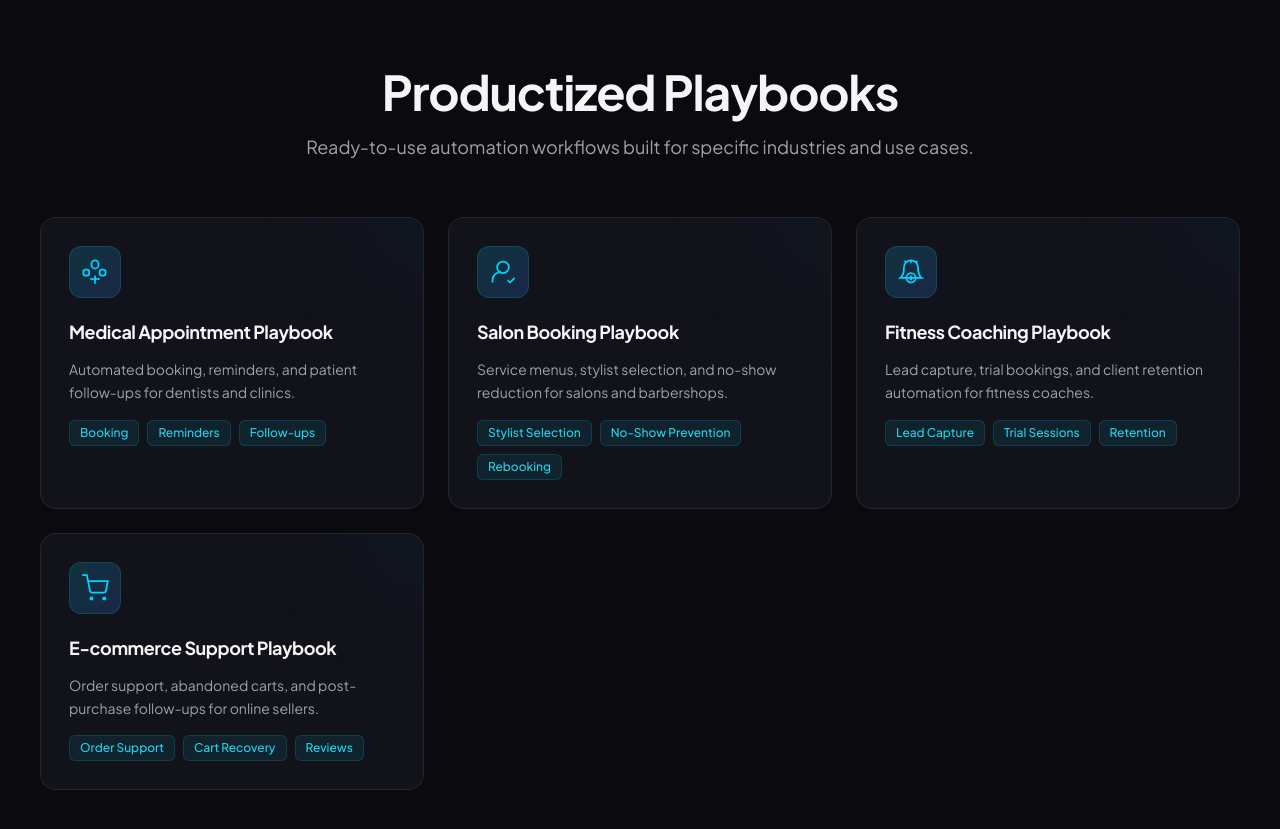
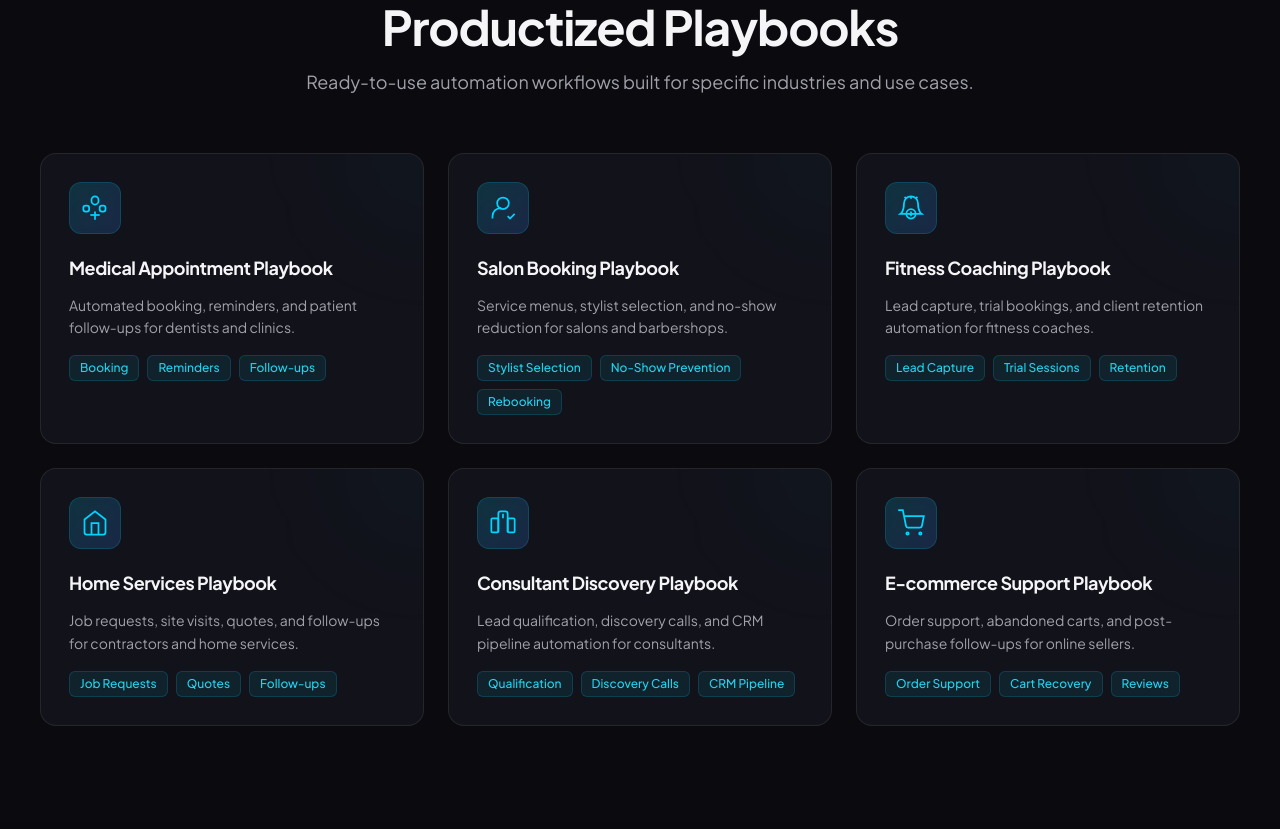
Before and after one commit to rodgnut-svg/zimsaas-website-rodgnutsvg, a website: page index.html in a window 1280 px wide. Shown: the part 2422-3251 px from the top of the page. Drawn offline with Linux system fonts and the light colour scheme.

Commit message:
Show 6 playbook cards on non-mobile

```diff
--- a/index.html
+++ b/index.html
@@ -336,7 +336,7 @@
                 </p>
             </div>
 
-            <div class="grid grid-cols-1 lg:grid-cols-3 gap-6">
+            <div class="grid grid-cols-1 md:grid-cols-3 gap-6">
                 <div
                     class="bg-bg-card border border-[rgba(255,255,255,0.08)] rounded-2xl p-7 transition-all duration-300 hover:-translate-y-1.5 hover:border-[rgba(0,212,255,0.3)] hover:shadow-[0_16px_32px_rgba(0,0,0,0.25),0_0_30px_rgba(0,212,255,0.08)] relative overflow-hidden group">
                     <div
@@ -440,7 +440,7 @@
                 </div>
 
                 <div
-                    class="hidden lg:block bg-bg-card border border-[rgba(255,255,255,0.08)] rounded-2xl p-7 transition-all duration-300 hover:-translate-y-1.5 hover:border-[rgba(0,212,255,0.3)] hover:shadow-[0_16px_32px_rgba(0,0,0,0.25),0_0_30px_rgba(0,212,255,0.08)] relative overflow-hidden group">
+                    class="hidden md:block bg-bg-card border border-[rgba(255,255,255,0.08)] rounded-2xl p-7 transition-all duration-300 hover:-translate-y-1.5 hover:border-[rgba(0,212,255,0.3)] hover:shadow-[0_16px_32px_rgba(0,0,0,0.25),0_0_30px_rgba(0,212,255,0.08)] relative overflow-hidden group">
                     <div
                         class="absolute top-0 right-0 w-32 h-32 bg-accent-blue/5 rounded-full blur-3xl -translate-y-1/2 translate-x-1/2 group-hover:bg-accent-blue/10 transition-colors">
                     </div>
@@ -471,7 +471,7 @@
                 </div>
 
                 <div
-                    class="hidden lg:block bg-bg-card border border-[rgba(255,255,255,0.08)] rounded-2xl p-7 transition-all duration-300 hover:-translate-y-1.5 hover:border-[rgba(0,212,255,0.3)] hover:shadow-[0_16px_32px_rgba(0,0,0,0.25),0_0_30px_rgba(0,212,255,0.08)] relative overflow-hidden group">
+                    class="hidden md:block bg-bg-card border border-[rgba(255,255,255,0.08)] rounded-2xl p-7 transition-all duration-300 hover:-translate-y-1.5 hover:border-[rgba(0,212,255,0.3)] hover:shadow-[0_16px_32px_rgba(0,0,0,0.25),0_0_30px_rgba(0,212,255,0.08)] relative overflow-hidden group">
                     <div
                         class="absolute top-0 right-0 w-32 h-32 bg-accent-blue/5 rounded-full blur-3xl -translate-y-1/2 translate-x-1/2 group-hover:bg-accent-blue/10 transition-colors">
                     </div>
```
Also changed, not shown: styles.css.
